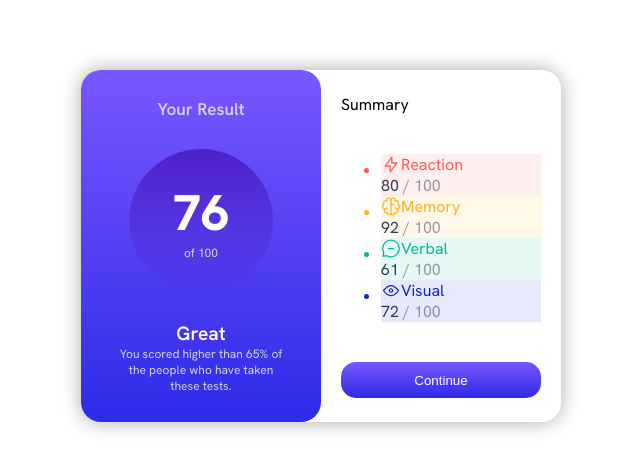
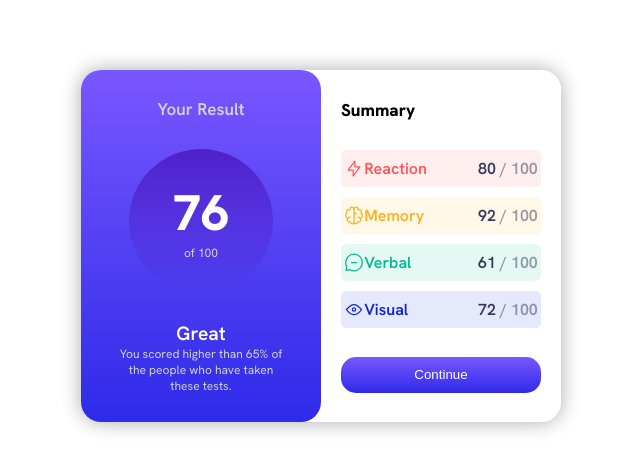
Before and after one commit to matheuskid/results-sumarry, a plain HTML site: page index.html in a window 1280 px wide. Shown: the part 154-624 px from the top of the page, without its empty margins (319-959 px from the left). Drawn offline with Linux system fonts and the light colour scheme.

Commit message:
fixed the type sumarry on css

```diff
--- a/style.css
+++ b/style.css
@@ -96,12 +96,12 @@ body {
 
 }
 
-.sumarry {
+.summary {
   font-size: 17px;
   font-weight: 800;
 }
 
-.sumarry-list {
+.summary-list {
   display: flex;
   flex-direction: column;
   gap: 10px;
@@ -111,7 +111,7 @@ body {
   padding: 0;
 }
 
-.sumarry-list li {
+.summary-list li {
   border-radius: 5px;
   padding: 0.5em 0.2em 0.5em 0.2em;
   display: flex;
```
